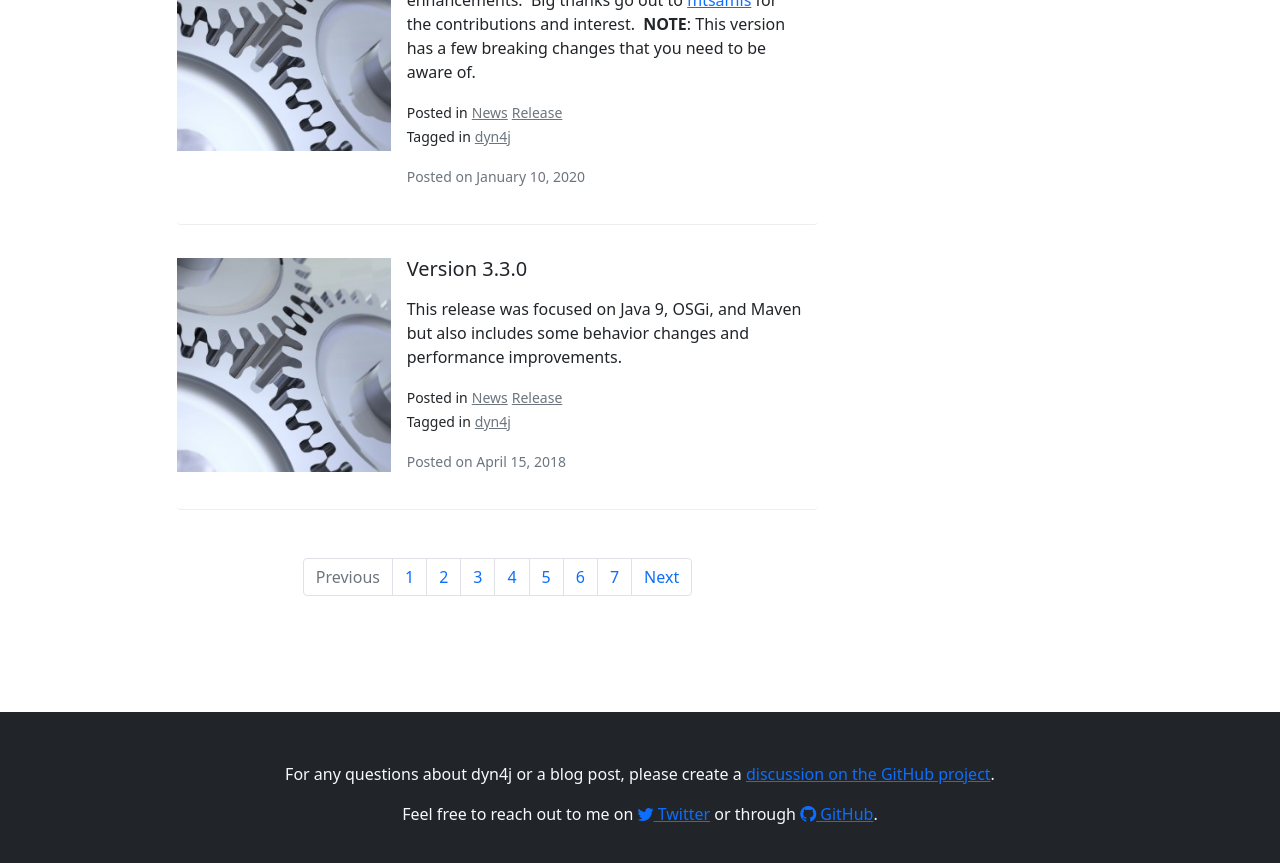
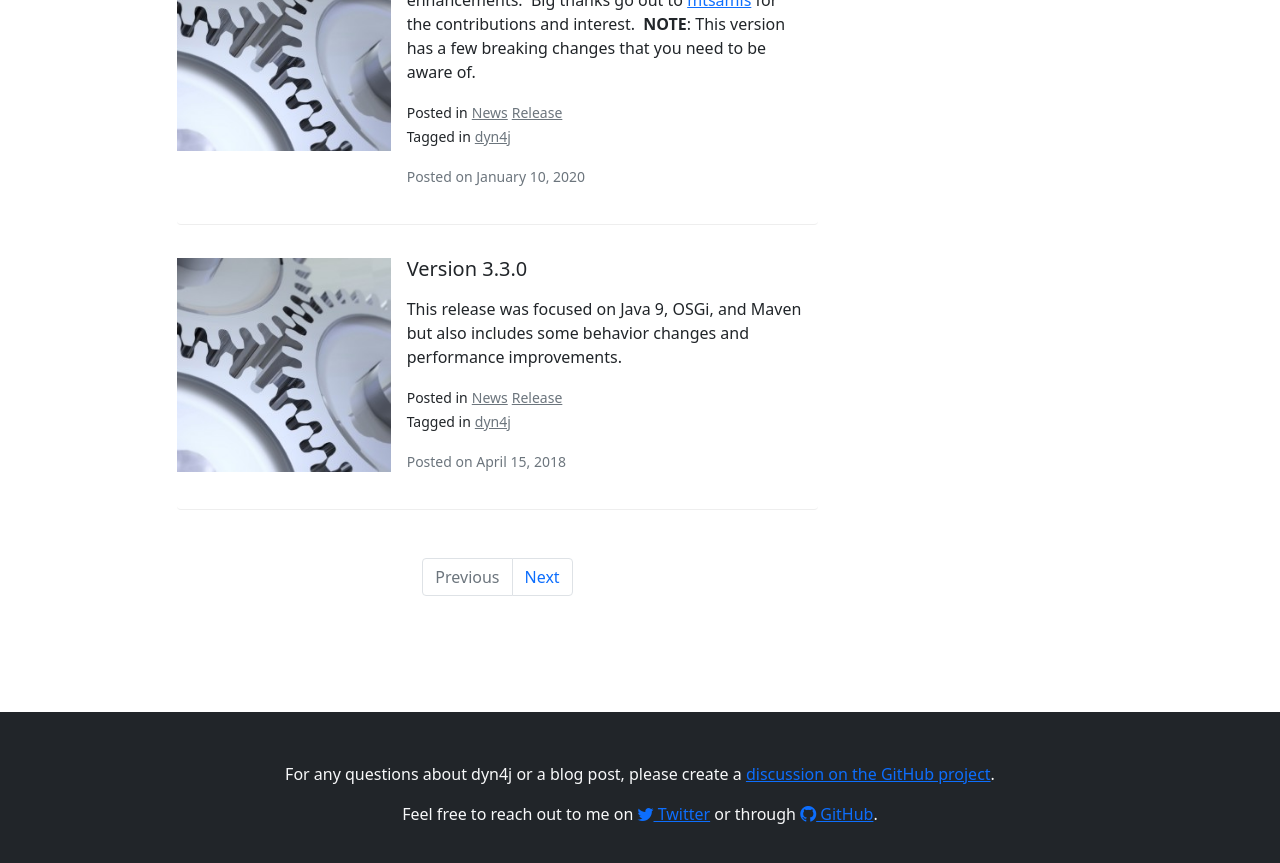
Before and after one commit to dyn4j/dyn4j.github.io, a Jekyll site: the page built from blog/index.html, in a window 1280 px wide and 900 px high, scrolled down 2941 px. Shown: the top 863 px of the window. Built offline with Jekyll 4.4.1, drawn with Linux system fonts in a browser that asks for light colours; nearby versions of some CDN libraries; the list of posts is cut into pages by our own code.

Commit message:
fix for small screen sizes

```diff
--- a/blog/index.html
+++ b/blog/index.html
@@ -23,19 +23,19 @@
         {%-assign max = 8 -%}
         {%-assign hm = 4 | divided_by: 2 -%}
         {% if paginator.total_pages > max %}
-        <li class="page-item"><a class="page-link" href="/blog">1</a></li>
+        <li class="page-item d-block d-sm-none"><a class="page-link" href="/blog">1</a></li>
         {%- for i in (2..hm) -%}
-        <li class="page-item"><a class="page-link" href="/blog/page{{i}}">{{i}}</a></li>
+        <li class="page-item d-block d-sm-none"><a class="page-link" href="/blog/page{{i}}">{{i}}</a></li>
         {%- endfor -%}
-        <li class="page-item disabled"><a class="page-link" href="#">...</a></li>
+        <li class="page-item disabled d-block d-sm-none"><a class="page-link" href="#">...</a></li>
         {%-assign sn = paginator.total_pages | minus: hm | plus: 1 -%}
         {%- for i in (sn..paginator.total_pages) -%}
-        <li class="page-item"><a class="page-link" href="/blog/page{{i}}">{{i}}</a></li>
+        <li class="page-item d-block d-sm-none"><a class="page-link" href="/blog/page{{i}}">{{i}}</a></li>
         {%- endfor -%}
         {% else %}
-        <li class="page-item"><a class="page-link" href="/blog">1</a></li>
+        <li class="page-item d-block d-sm-none"><a class="page-link" href="/blog">1</a></li>
         {%- for i in (2..paginator.total_pages) -%}
-        <li class="page-item"><a class="page-link" href="/blog/page{{i}}">{{i}}</a></li>
+        <li class="page-item d-block d-sm-none"><a class="page-link" href="/blog/page{{i}}">{{i}}</a></li>
         {%- endfor -%}
         {% endif %}
         {% if paginator.next_page %}
```
